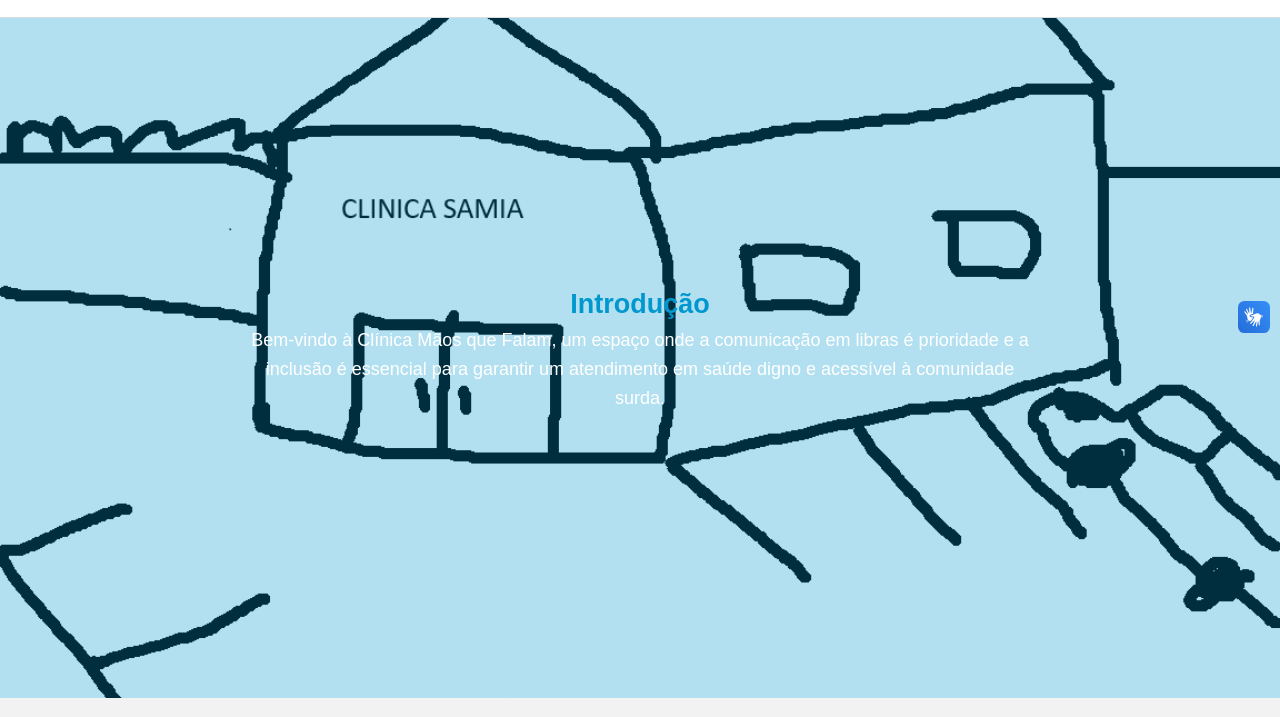
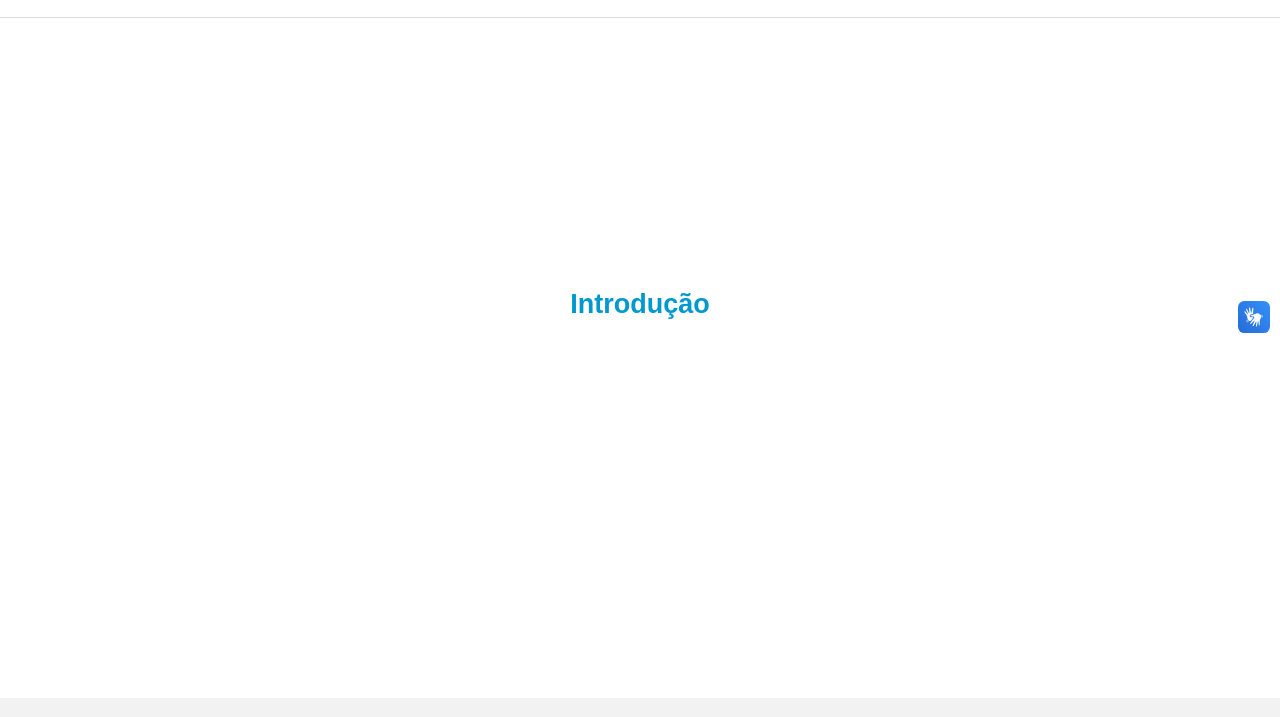
Before and after one commit to Fhuller/clinica-maos-que-falam, a plain HTML site: page index.html in a window 1280 px wide. Shown: the part 83-800 px from the top of the page. Drawn offline with Linux system fonts and the light colour scheme.

Commit message:
Update index.css

```diff
--- a/index.css
+++ b/index.css
@@ -66,8 +66,6 @@ header nav {
 }
 
 .introduction {
-    background: linear-gradient(rgba(0, 152, 206, 0.3), rgba(0, 152, 206, 0.3)),
-                url('image1.png') center center/cover no-repeat;
     color: white;
     height: 85vh;
 }
```
